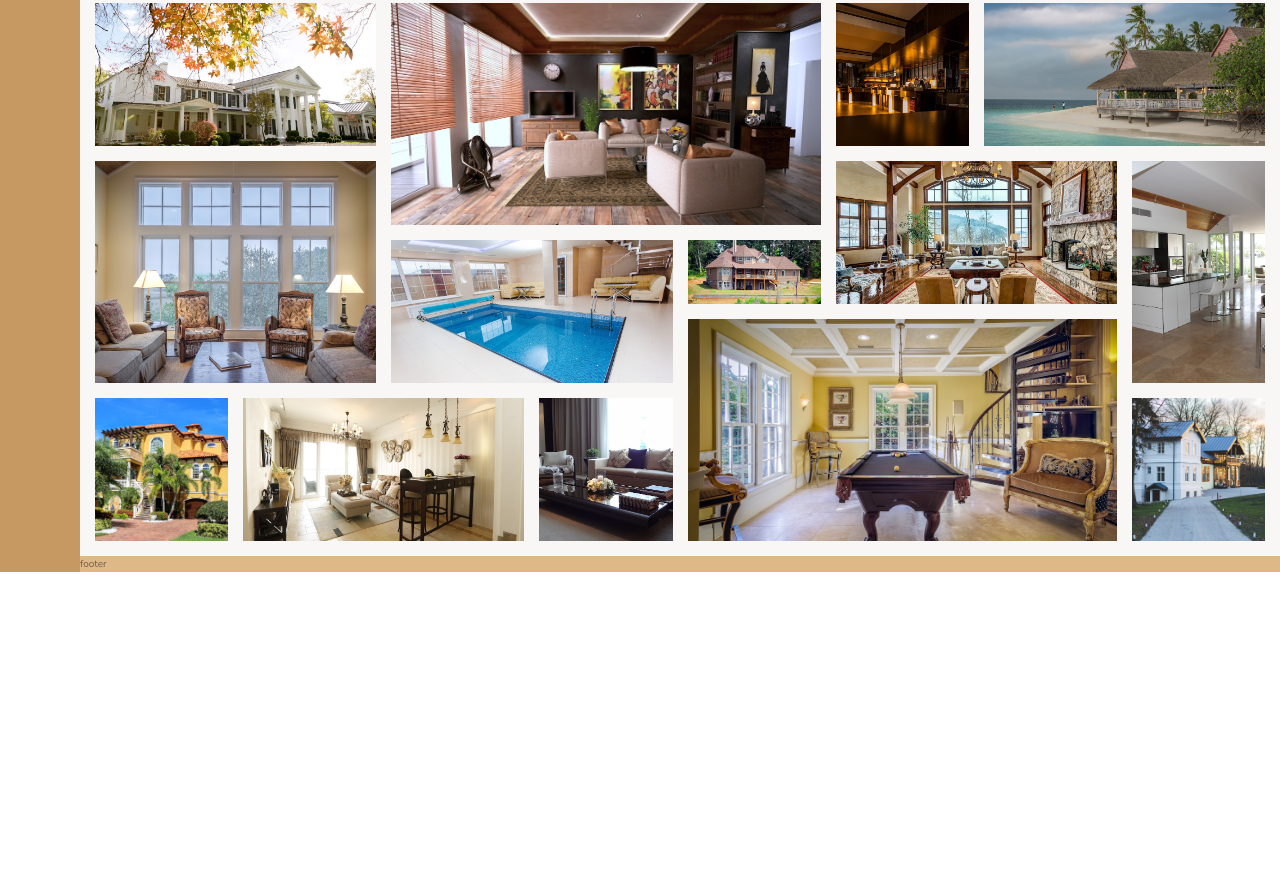
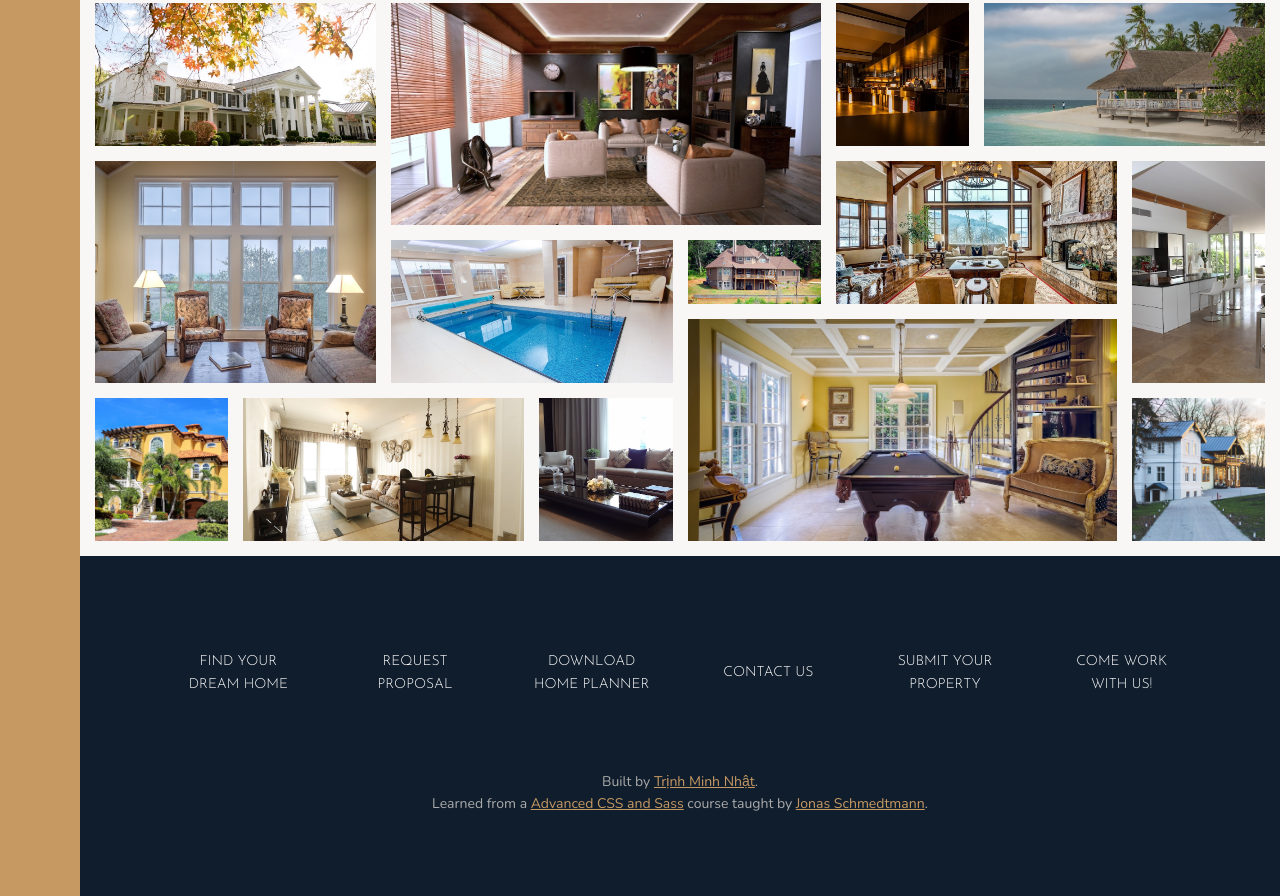
Before and after one commit to trinhminhnhat/html-css-nexter, a website: page index.html in a window 1280 px wide. Shown: the part 3084-3980 px from the top of the page. Before the commit the page ends 3656 px from the top, so only its background shows below. Drawn offline with nearby package versions, Linux system fonts and the light colour scheme.

Commit message:
style: footer

```diff
--- a/index.html
+++ b/index.html
@@ -356,7 +356,23 @@
         </figure>
     </section>
 
-    <footer class="footer">footer</section>
+    <footer class="footer">
+        <ul class="nav">
+            <li class="nav__item"><a href="#" class="nav__link">Find your dream home</a></li>
+            <li class="nav__item"><a href="#" class="nav__link">Request proposal</a></li>
+            <li class="nav__item"><a href="#" class="nav__link">Download home planner</a></li>
+            <li class="nav__item"><a href="#" class="nav__link">Contact us</a></li>
+            <li class="nav__item"><a href="#" class="nav__link">Submit your property</a></li>
+            <li class="nav__item"><a href="#" class="nav__link">Come work with us!</a></li>
+        </ul>
+        <p class="footer__copyright">
+            Built by <a href="https://github.com/trinhminhnhat" target="_blank" class="footer__link">Trịnh Minh
+                Nhật</a>.<br> Learned from a <a href="https://www.udemy.com/course/advanced-css-and-sass"
+                target="_blank" class="footer__link">Advanced CSS and Sass</a> course taught by <a
+                href="https://twitter.com/jonasschmedtman" target="_blank" class="footer__link">Jonas
+                Schmedtmann</a>.
+        </p>
+    </footer>
 </body>
 
 </html>
--- a/scss/_footer.scss
+++ b/scss/_footer.scss
@@ -1,4 +1,55 @@
 .footer {
-    background-color: burlywood;
+    background-color: $color-secondary;
     grid-column: full-start / full-end;
+    padding: 8rem;
+
+    &__copyright {
+        font-size: 1.4rem;
+        color: $color-grey-light-2;
+        text-align: center;
+        margin-top: 6rem;
+    }
+
+    &__link {
+        transition: all 0.2s;
+
+        &:link,
+        &:visited {
+            color: $color-primary;
+        }
+
+        &:hover,
+        &:active {
+            color: $color-primary-dark;
+        }
+    }
 }
+
+.nav {
+    list-style: none;
+    display: grid;
+    grid-template-columns: repeat(auto-fit, minmax(15rem, 1fr));
+    gap: 2rem;
+    align-items: center;
+
+    &__link {
+        &:link,
+        &:visited {
+            font-size: 1.4rem;
+            color: #fff;
+            font-family: $font-display;
+            text-decoration: none;
+            text-transform: uppercase;
+            text-align: center;
+            display: block;
+            padding: 1.5rem;
+            transition: all 0.2s;
+        }
+
+        &:hover,
+        &:active {
+            background-color: rgba(#fff, 0.05);
+            transform: translateY(-3px);
+        }
+    }
+}
```
Also changed, not shown: css/style.css.
